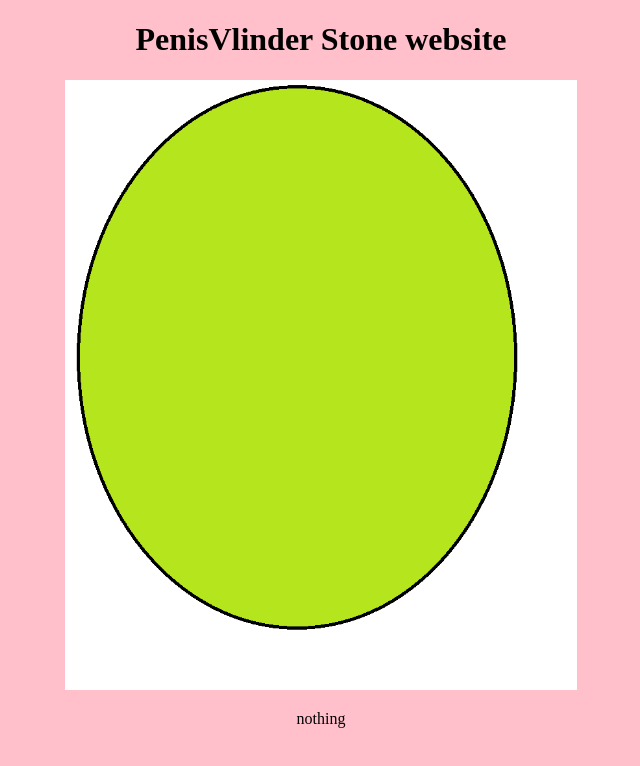
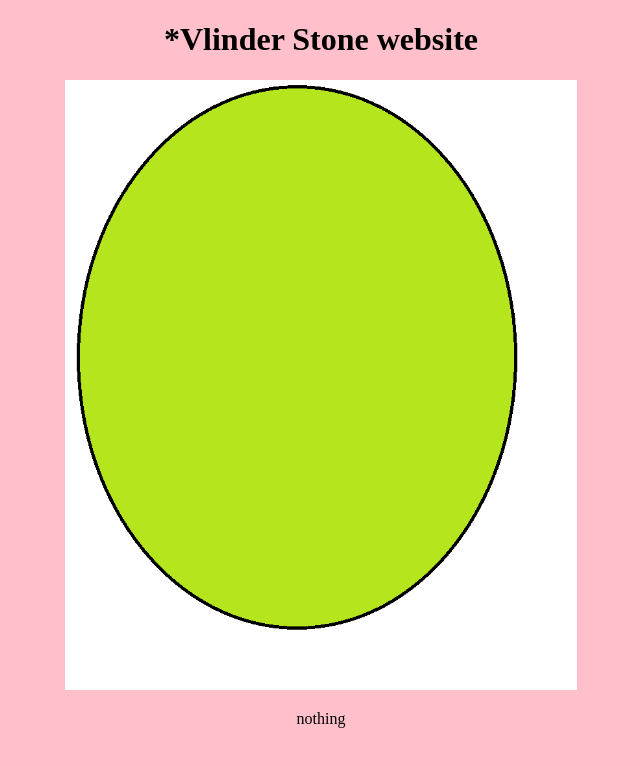
Before and after one commit to r44v/stone, a plain HTML site: page index.html in a window 1280 px wide. Shown: the whole page, without its empty margins (319-959 px from the left). Drawn offline with Linux system fonts and the light colour scheme.

Commit message:
chore: typo

```diff
--- a/index.html
+++ b/index.html
@@ -7,7 +7,7 @@
     </head>
     <body>
         <div id="whoopnoodle">
-            <h1>PenisVlinder Stone website</h1>
+            <h1>*Vlinder Stone website</h1>
             <img src="./egg.png" id="eggImg" />
             <img src="./cat1.png" id="cat1Img" style="display: none;" />
             <p>
```
